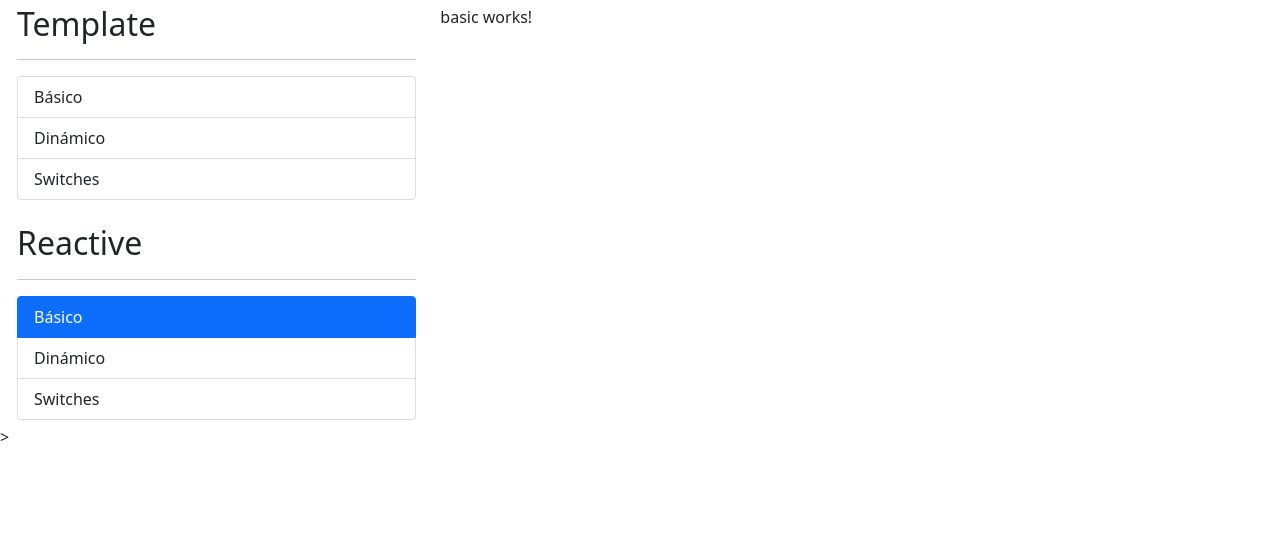
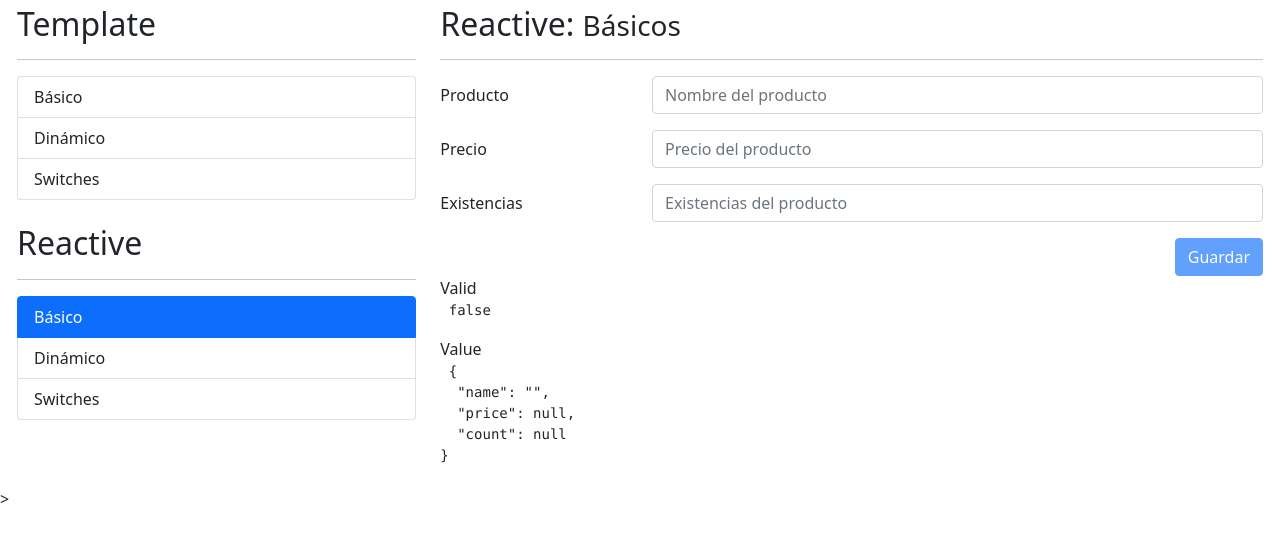
Before and after one commit to pPlanello/formAppAngular, an Angular app: page /reactive/basic in a window 1280 px wide. Shown: the top 542 px of the page. Built offline with nearby package versions, Linux system fonts and the light colour scheme.

Commit message:
Creating basic and dynamic form

```diff
--- a/src/app/reactive/basic/basic.component.html
+++ b/src/app/reactive/basic/basic.component.html
@@ -1 +1,83 @@
-<p>basic works!</p>
+<h2> Reactive: <small>Básicos</small></h2>
+
+<hr>
+
+<div class="row">
+  <div class="col">
+    <form autocomplete="off" [formGroup]="myForm">
+      <!-- Campo producto -->
+      <div class="mb-3 row">
+        <label class="col-sm-3 col-form-label">Producto</label>
+        <div class="col-sm-9">
+          <input
+            type="text"
+            class="form-control"
+            placeholder="Nombre del producto"
+            formControlName="name">
+          <span
+              *ngIf="notValidField('name')"
+              class="form-text text-danger">
+            Debe de ser de 3 letras
+          </span>
+        </div>
+      </div>
+
+      <!-- Precio -->
+      <div class="mb-3 row">
+        <label class="col-sm-3 col-form-label">Precio</label>
+        <div class="col-sm-9">
+          <input
+            type="number"
+            class="form-control"
+            placeholder="Precio del producto"
+            formControlName="price">
+            <span
+                *ngIf="notValidField('price')"
+                class="form-text text-danger">
+              Debe de ser mayor que 0
+            </span>
+        </div>
+      </div>
+
+      <!-- Existencias -->
+      <div class="mb-3 row">
+        <label class="col-sm-3 col-form-label">Existencias</label>
+        <div class="col-sm-9">
+          <input
+            type="number"
+            class="form-control"
+            placeholder="Existencias del producto"
+            formControlName="count">
+            <span
+                *ngIf="notValidField('price')"
+                class="form-text text-danger">
+              Debe de ser mayor que 0
+            </span>
+        </div>
+      </div>
+
+      <!-- Submit Button -->
+      <div class="row">
+        <div class="col">
+          <button
+              type="submit"
+              class="btn btn-primary float-end"
+              [disabled]="!myForm.valid"
+              (click)="saveForm()">
+            Guardar
+          </button>
+        </div>
+      </div>
+    </form>
+  </div>
+</div>
+
+
+<div class="row">
+  <div class="col">
+    <span>Valid</span>
+    <pre> {{ myForm.valid }} </pre>
+    <span>Value</span>
+    <pre> {{ myForm.value | json }} </pre>
+  </div>
+</div>
--- a/src/app/reactive/basic/basic.component.ts
+++ b/src/app/reactive/basic/basic.component.ts
@@ -1,4 +1,5 @@
 import { Component, OnInit } from '@angular/core';
+import { FormBuilder, FormControl, FormGroup, Validators } from '@angular/forms';
 
 @Component({
   selector: 'app-basic',
@@ -7,9 +8,33 @@ import { Component, OnInit } from '@angular/core';
 })
 export class BasicComponent implements OnInit {
 
-  constructor() { }
+  // myForm: FormGroup = new FormGroup({
+  //   'name': new FormControl('Plaxwell'),
+  //   'price': new FormControl(1200),
+  //   'count': new FormControl(30)
+  // });
+
+  myForm: FormGroup = this.formBuilder.group({
+    name: ['', [Validators.required, Validators.minLength(3)]],
+    price: [, [Validators.required, Validators.min(0)]],
+    count: [, [Validators.required, Validators.min(0)]]
+  });
+
+  constructor(private formBuilder: FormBuilder) { }
 
   ngOnInit(): void {
   }
 
+  notValidField(field_control: string) {
+    return this.myForm.controls[field_control].errors && this.myForm.controls[field_control].touched;
+  }
+
+  saveForm() {
+    if (this.myForm.invalid) {
+      this.myForm.markAllAsTouched();
+      return ;
+    }
+    console.log(this.myForm.value);
+    this.myForm.reset();
+  }
 }
--- a/src/app/reactive/dynamic/dynamic.component.html
+++ b/src/app/reactive/dynamic/dynamic.component.html
@@ -1 +1,78 @@
-<p>dynamic works!</p>
+<h2>Template: <small>Dinámicos</small></h2>
+
+<hr>
+
+<form autocomplete="off" [formGroup]="myForm">
+  <!-- Personal Name  -->
+  <div class="mb-3 row">
+    <label class="col-sm-3 col-form-label">Nombre</label>
+    <div class="col-sm-9">
+      <input class="form-control"
+        type="text"
+        placeholder="Nombre de la persona"
+        formControlName="name">
+      <span
+          *ngIf="notValidField('name')"
+          class="form-text text-danger">
+        Este campo es obligatorio
+      </span>
+    </div>
+  </div>
+
+  <!-- Add Favorite  -->
+  <div class="mb-3 row">
+    <label class="col-sm-3 col-form-label">Agregar</label>
+    <div class="col-sm-9">
+      <div class="input-group">
+        <input class="form-control"
+            [formControl]="newFavorite"
+            placeholder="Agregar favorito"
+            (keyup.enter)="addNewFavorite()">
+
+        <button type="button"
+            class="btn btn-outline-primary float-end"
+            (click)="addNewFavorite()">
+          Agregar
+        </button>
+      </div>
+    </div>
+  </div>
+
+  <!-- Favorite Games List  -->
+  <div class="mb-3 row">
+    <label class="col-sm-3 col-form-label">Favoritos</label>
+    <div class="col-sm-9" formArrayName="favorites">
+      <div
+          *ngFor="let favorite of favoritesArray.controls; let i = index"
+          class="input-group mb-1">
+        <input
+          [formControlName]="i"
+          class="form-control">
+
+        <button
+            type="button"
+            class="btn btn-outline-danger"
+            (click)="deleteFavorite(i)">
+          Eliminar
+        </button>
+      </div>
+    </div>
+  </div>
+
+  <div class="row">
+    <div class="col-sm-12">
+      <button type="button"
+          class="btn btn-primary float-end"
+          (click)="saveForm()">
+        Guardar
+      </button>
+    </div>
+  </div>
+</form>
+
+<div class="row">
+  <div class="col">
+    <span>Value</span>
+    <pre> {{ myForm.value | json }} </pre>
+  </div>
+</div>
--- a/src/app/reactive/dynamic/dynamic.component.ts
+++ b/src/app/reactive/dynamic/dynamic.component.ts
@@ -1,4 +1,5 @@
 import { Component, OnInit } from '@angular/core';
+import { FormArray, FormBuilder, FormControl, FormGroup, Validators } from '@angular/forms';
 
 @Component({
   selector: 'app-dynamic',
@@ -7,9 +8,48 @@ import { Component, OnInit } from '@angular/core';
 })
 export class DynamicComponent implements OnInit {
 
-  constructor() { }
+  myForm: FormGroup = this.formBuilder.group({
+    name: ['', [Validators.required, Validators.minLength(3)]],
+    favorites: this.formBuilder.array([
+      ['Metal Gear'],
+      ['Overwatch']
+    ], Validators.required)
+  });
+
+  newFavorite: FormControl = this.formBuilder.control('', [Validators.required, Validators.minLength(3)])
+
+  get favoritesArray() {
+    return this.myForm.get('favorites') as FormArray;
+  }
+
+  constructor(private formBuilder: FormBuilder) { }
 
   ngOnInit(): void {
   }
 
+  notValidField(field_control: string) {
+    return this.myForm.controls[field_control].errors && this.myForm.controls[field_control].touched;
+  }
+
+  addNewFavorite() {
+    if (this.newFavorite.invalid) { return; }
+
+    this.favoritesArray.push(new FormControl( this.newFavorite.value, [Validators.required] ));
+
+    this.newFavorite.reset();
+  }
+
+  deleteFavorite(index: number) {
+    this.favoritesArray.removeAt(index);
+  }
+
+  saveForm() {
+    if (this.myForm.valid) {
+      return ;
+    }
+
+    console.log(this.myForm.value);
+    this.myForm.markAllAsTouched();
+  }
+
 }
--- a/src/app/reactive/reactive.module.ts
+++ b/src/app/reactive/reactive.module.ts
@@ -1,10 +1,12 @@
 import { NgModule } from '@angular/core';
 import { CommonModule } from '@angular/common';
+import { ReactiveFormsModule } from '@angular/forms';
 
 import { ReactiveRoutingModule } from './reactive-routing.module';
 import { BasicComponent } from './basic/basic.component';
 import { DynamicComponent } from './dynamic/dynamic.component';
 import { SwitchesComponent } from './switches/switches.component';
+
 
 
 @NgModule({
@@ -15,6 +17,7 @@ import { SwitchesComponent } from './switches/switches.component';
   ],
   imports: [
     CommonModule,
+    ReactiveFormsModule,
     ReactiveRoutingModule
   ]
 })
--- a/src/app/reactive/switches/switches.component.html
+++ b/src/app/reactive/switches/switches.component.html
@@ -1 +1,83 @@
-<p>switches works!</p>
+<h2>Template: <small>Switches</small></h2>
+
+<hr>
+
+<form>
+  <!-- Radios -->
+  <div class="row mb-3">
+    <label class="col-sm-3 col-form-label">Género</label>
+    <div class="col-sm-9">
+      <div class="form-check">
+        <input
+            class="form-check-input"
+            type="radio"
+            id="radioDefault1">
+        <label class="form-check-label" for="radioDefault1">
+          Masculino
+        </label>
+      </div>
+
+      <div class="form-check">
+        <input
+          class="form-check-input"
+          type="radio"
+          id="radioDefault2">
+        <label class="form-check-label" for="radioDefault2">
+          Femenino
+        </label>
+      </div>
+    </div>
+  </div>
+
+  <!-- Switches -->
+  <div class="row mb-3">
+    <label class="col-sm-3 col-form-label">
+      Notificaciones
+    </label>
+    <div class="col-sm-9">
+      <div class="form-check form-switch mt-2">
+        <input
+          class="form-check-input"
+          type="checkbox"
+          role="switch"
+          id="switchCheck">
+        <label class="form-check-label" for="switchCheck">
+          <!-- {{myForm.controls.switchNotify.value ? 'Si' : 'No'}} -->
+        </label>
+      </div>
+    </div>
+  </div>
+
+  <!-- Check -->
+  <div class="row mb-3">
+    <label class="col-sm-3 col-form-label"></label>
+    <div class="col-sm-9">
+      <div class="form-check">
+        <input
+            class="form-check-input"
+            type="checkbox">
+        <label class="form-check-label" for="flexCheckDefault">
+          Términos y condiciones
+        </label>
+      </div>
+    </div>
+  </div>
+
+  <div class="row">
+    <div class="col-sm-12">
+      <button type="button"
+          class="btn btn-primary float-end">
+        Guardar
+      </button>
+    </div>
+  </div>
+</form>
+
+<!-- <div class="row">
+  <div class="col">
+    <span>Valid</span>
+    <pre> {{ myForm.valid }} </pre>
+    <span>Value</span>
+    <pre> {{ person | json }} </pre>
+  </div>
+</div> -->
```
